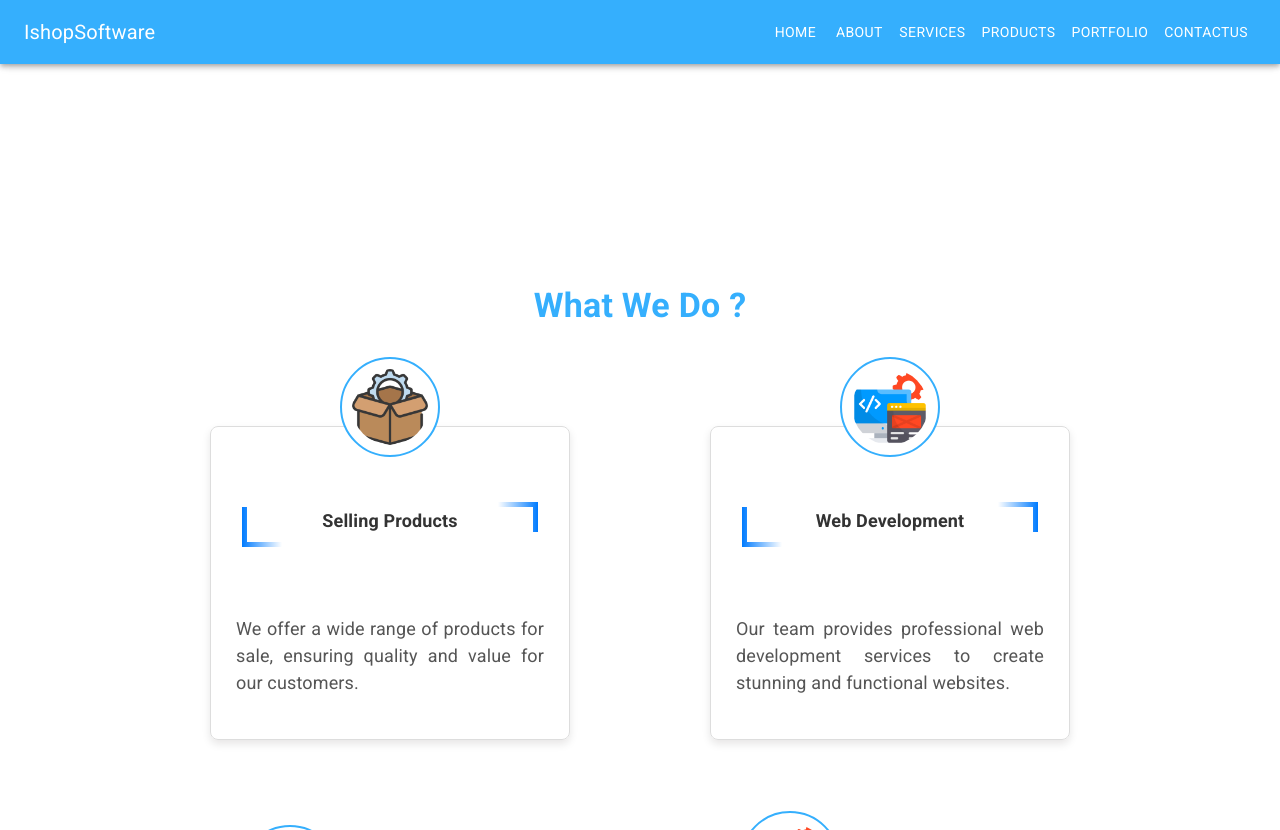
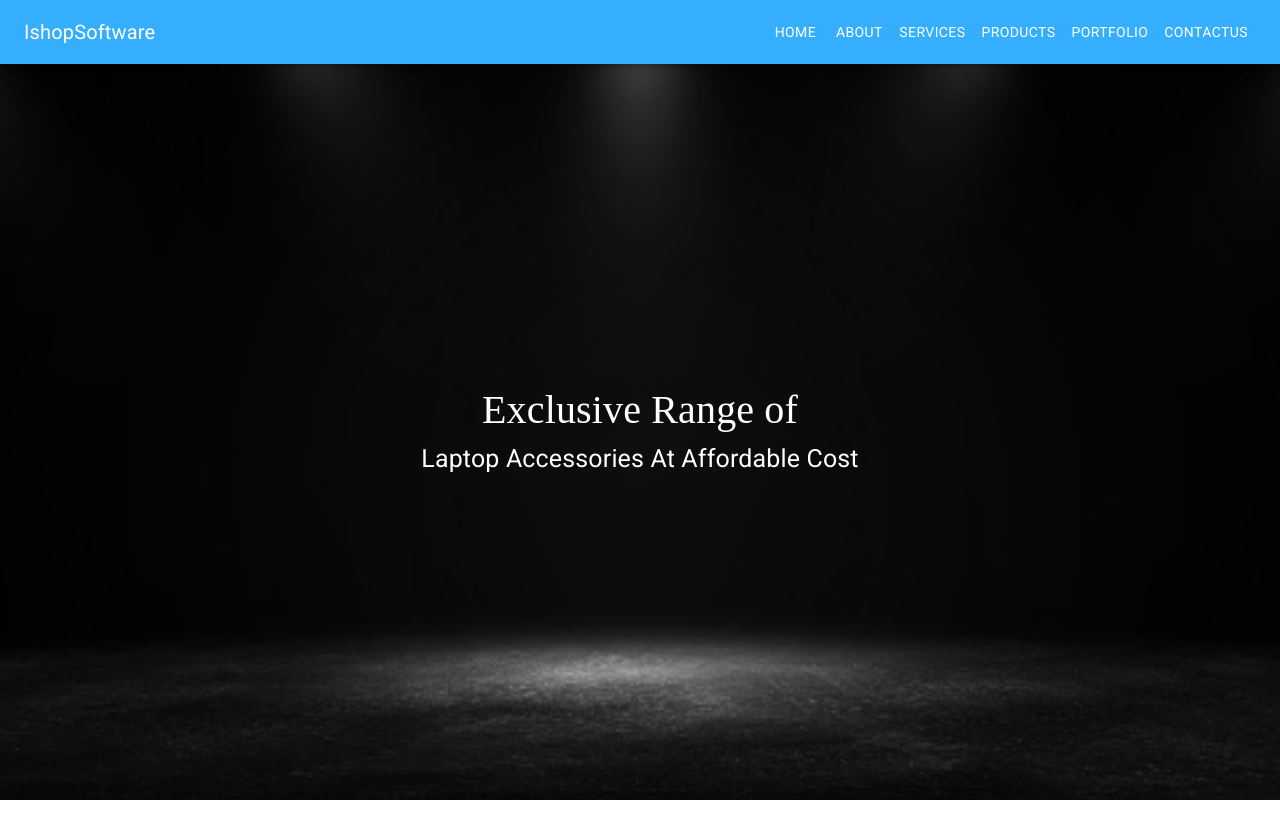
Before and after one commit to Ishop-software/iShopSoftWebsite, a React (Create React App) app: page /services in a window 1280 px wide. After the commit the page ends 800 px from the top, so only its background shows below. Built offline with nearby package versions, Linux system fonts and the light colour scheme; a web font is replaced by a local one.

Commit message:
50% Complete

```diff
--- a/src/App.css
+++ b/src/App.css
@@ -1,5 +1,6 @@
 .App {
   text-align: center;
+  overflow: hidden;
 }
 
 .App-logo {
--- a/src/App.js
+++ b/src/App.js
@@ -24,6 +24,12 @@ function App() {
         <Route exact path='/portfolio' element={<Portfolio />} />
         <Route exact path='/contactus' element={<ContactUs />} />
       </Routes>
+      <Home />
+      <About />
+      <Service />
+      <Product />
+      <Portfolio />
+      <ContactUs />
       <Footer />
     </BrowserRouter>
   );
--- a/src/Pages/About/About.css
+++ b/src/Pages/About/About.css
@@ -3,10 +3,8 @@
 .container {
     padding: 50px;
     margin: 0 auto;
-    padding-top: -900px;
     font-weight: 800;
     text-align: center;
-
     animation: fadeIn 2s ease-in-out, slideInFromBottom 2s ease-out;
 }
 
@@ -94,7 +92,7 @@ html {
 
 @media only screen and (max-width: 400px) {
     .container {
-        padding-top: 800px;
+
         display: flex;
         flex-direction: column;
 
@@ -120,7 +118,7 @@ html {
 
 @media only screen and (min-width: 400px) and (max-width:749px) {
     .container {
-        padding-top: 550px;
+
         background-color: aqua;
 
 
@@ -148,10 +146,7 @@ html {
 }
 
 @media only screen and (min-width: 750px) and (max-width:999px) {
-    .container {
-        padding-top: 600px;
 
-    }
 
     .content {
         width: 90%;
@@ -169,11 +164,7 @@ html {
 
 /* Medium devices (landscape tablets, 768px and up) */
 @media only screen and (min-width: 1000px) and (max-width:1199px) {
-    .container {
 
-        padding-top: 270px;
-
-    }
 
     .title {}
 
@@ -193,7 +184,6 @@ html {
 
     .container {
 
-        padding-top: 230px;
         font-weight: 800;
 
     }
@@ -212,7 +202,7 @@ html {
 
     .container {
 
-        padding-top: 250px;
+
         font-weight: 800;
     }
 }
--- a/src/Pages/About/About.js
+++ b/src/Pages/About/About.js
@@ -7,7 +7,7 @@ import image from "../../Assets/AboutUsImages/aboutimage.jpg";
 const AboutUs = () => {
   return (
     <div className="container">
-      <Typography className="title" style={{ color: "#35AFFD", fontWeight: "bold", fontFamily: "Merriweather Sans", margin: "30px", }} sx={{ fontSize: { lg: "30px", sm: "28px", xs: "20px" } }}>About Us</Typography>
+      <Typography className="title" style={{ color: "#35AFFD", fontWeight: "bold", fontFamily: "Merriweather Sans" }} sx={{ fontSize: { lg: "30px", sm: "28px", xs: "20px" } }}>About Us</Typography>
       <div className='wrap' style={{ gap: "50px", height: "100%" }}>
         <Typography className="content" style={{ fontSize: "18px", textAlign: "justify", color: "black", }}>&nbsp;&nbsp;&nbsp;&nbsp;
           We I Shop, situated at Thiruvarur H O, Tiruvarur, Tamil Nadu, is the home of the most useful technological devices in today's age. We deal in a wide range of computers, laptops and accessories that make the use of technology easier. We have the chance to gain a huge number of customers for ourselves by providing the best quality products and services. Prior to everything, we place top-quality products which have helped us to make a place for ourselves in the market. Our experience over the years in the industry aided us to make advancements and live up to industry norms and terms that guided us to make better progress. With uninterrupted efforts towards becoming what we want to and having an irreplaceable place in the market, has only helped us to be nothing but the best.
--- a/src/Pages/Home/Home.css
+++ b/src/Pages/Home/Home.css
@@ -1,9 +1,6 @@
-/* src/Home.css */
-
 html,
 body {
     margin: 0;
-    padding-top: 30px;
     overflow-x: hidden;
     width: 100%;
     height: 100%;
@@ -13,8 +10,9 @@ body {
     position: relative;
     width: 100%;
     height: 100vh;
-    /* Full screen height */
     overflow: hidden;
+    margin-top: 2500px;
+
 }
 
 .slide-container {
--- a/src/Pages/Portfolio/Portfolio.css
+++ b/src/Pages/Portfolio/Portfolio.css
@@ -7,8 +7,9 @@
   margin: 0;
   background-color: #f0f0f0;
 }
+
 .portfolio-flexbox {
-  padding-top: 54%;
+  padding-top: 2%;
   padding-bottom: 2%;
   background: #F4F5FA;
   display: flex;
@@ -16,16 +17,18 @@
   align-items: center;
   flex-wrap: wrap;
 }
+
 .portfolio-cardsection {
   background: #FFF;
   width: 450px;
   margin: 20px;
-  box-shadow: 0px 0px 20px rgba(0,0,0,0.05);
+  box-shadow: 0px 0px 20px rgba(0, 0, 0, 0.05);
   box-sizing: border-box;
   padding: 20px;
   border-radius: 5px;
 }
- .portfolio-imgsection {
+
+.portfolio-imgsection {
   height: 200px;
   width: 100%;
   border-radius: 5px;
--- a/src/Pages/Product/Product.css
+++ b/src/Pages/Product/Product.css
@@ -3,12 +3,13 @@ body {
   display: flex;
   justify-content: center;
   align-items: center;
-  height: 100vh;
+
   margin: 0;
   background-color: #f0f0f0;
 }
+
 .product-flexbox {
-  padding-top: 45%;
+  padding-top: 5%;
   padding-bottom: 2%;
   background: #F4F5FA;
   display: flex;
@@ -16,16 +17,18 @@ body {
   align-items: center;
   flex-wrap: wrap;
 }
-.product-cardsection{
+
+.product-cardsection {
   background: #FFF;
   width: 300px;
   margin: 20px;
-  box-shadow: 0px 0px 20px rgba(0,0,0,0.05);
+  box-shadow: 0px 0px 20px rgba(0, 0, 0, 0.05);
   box-sizing: border-box;
-  padding: 20px;
+
   border-radius: 5px;
 }
- .img-section{
+
+.img-section {
   height: 200px;
   width: 100%;
   border-radius: 5px;
@@ -33,15 +36,15 @@ body {
 
 
 @media (max-width: 768px) {
-  .product-flexbox  {
-    padding-top: 135%;
+  .product-flexbox {
+
     padding-bottom: 4%;
   }
 }
 
 @media (max-width: 480px) {
   .product-flexbox {
-    padding-top: 405%;
+
     padding-bottom: 5%;
   }
 }
--- a/src/Pages/Services/Service.css
+++ b/src/Pages/Services/Service.css
@@ -1,50 +1,47 @@
-/* src/Services.css */
+.main {
+    background-color: #35AFFD;
 
+}
 
 .services-container {
     display: flex;
     flex-wrap: wrap;
     justify-content: space-around;
     align-items: center;
-    margin: 40px;
+    margin-top: 60px;
 
 }
 
-.main {
-    margin-top: 400px;
-
-}
 
 .service-card {
 
     border: 1px solid #ddd;
     border-radius: 8px;
     margin: 20px;
-    padding: 20px;
     max-width: 350px;
     flex: 1 0 21%;
-    box-shadow: 0 4px 8px rgba(19, 2, 2, 0.1);
     transition: transform 0.2s ease-in-out;
     display: flex;
     flex-direction: column;
     justify-content: center;
     align-items: center;
+    background-color: white;
+    height: 300px;
 }
 
 .service-card:hover {
     transform: translateY(-5px);
-    box-shadow: 2px 4px 8px #35AFFD;
+    box-shadow: 2px 6px 8px rgba(255, 255, 255, 0.5);
 }
 
-.service-title {
-    font-size: 1.5em;
-    margin-bottom: 10px;
-    color: #333;
-}
 
 .service-description {
-    font-size: 18px;
+    font-size: 16px;
     color: #555;
+    margin: 20px;
+    display: flex;
+    text-align: justify;
+    width: 200px;
 }
 
 .service-image {
@@ -55,33 +52,25 @@
     margin: -90px auto 0;
     background: white;
     ;
-    border: 2px solid #35AFFD;
-    ;
-}
-
-.service-image img {
-    width: 10px;
-    height: 10px;
-    margin-top: 20px;
+    border: 10px solid #35AFFD;
+    transition: transform 1s;
 }
 
 
-
-.service_logo {
-    width: 130px;
-    height: 130px;
-    border-radius: 50%;
+.service-title {
+    height: 35px;
+    width: 80%;
+    display: flex;
+    justify-content: center;
+    align-items: center;
+    background: white;
+    margin: 20px;
+    position: relative;
+    font-size: 18px;
+    text-align: center
 }
 
-.service-title {
-    height: 35px;
-    width: 90%;
-    background: white;
-    margin: 50px auto;
-    position: relative;
-    font-size: 18px;
-    text-align: center;
-}
+
 
 .service-title::after {
     content: '';
@@ -91,7 +80,7 @@
     position: absolute;
     right: -5px;
     top: -5px;
-    z-index: -1;
+    z-index: -2;
 }
 
 .service-title::before {
@@ -101,10 +90,15 @@
     height: 30px;
     background: linear-gradient(to right, #007bff, white);
     position: absolute;
-    padding: 20px;
     left: -5px;
     bottom: -5px;
     z-index: -1;
+}
+
+.service-image:hover {
+    transform: rotate(360deg);
+    box-shadow: 2px 6px 8px rgba(255, 255, 255, 0.5);
+
 }
 
 @media only screen and (max-width: 600px) {
@@ -124,16 +118,11 @@
         max-width: 100%;
     }
 
-    .main {
-        margin-top: 1600px;
-    }
-
     .service-title {
         font-size: 20px;
     }
 }
 
-/* Responsive styles for tablet screens (two by two) */
 @media only screen and (min-width: 601px) and (max-width: 900px) {
     .services-container {
         justify-content: space-around;
@@ -148,32 +137,44 @@
         max-width: 45%;
     }
 
-    .main {
-        margin-top: 1700px;
-    }
+
 }
 
-/* Responsive styles for laptop screens (three by one) */
-@media only screen and (min-width: 901px) and (max-width: 1300px) {
+@media only screen and (min-width: 901px) and (max-width: 1250px) {
     .services-container {
         display: flex;
         gap: 100px;
-        justify-content: center;
+        justify-content: space-evenly;
         align-items: center;
         text-align: justify;
     }
 
     .service-card {
         flex: 1 0 30%;
-        max-width: 30%;
-
+        max-width: 50%;
+        gap: 10px;
     }
 
     .service-description {
-        padding: 5px;
+        font-size: 20px;
+        color: #555;
+        margin: 15px;
+        display: flex;
+        text-align: justify;
+        width: 350px;
     }
 
-    .main {
-        margin-top: 1000px;
+    .service-title {
+        height: 60px;
+        width: 70%;
+        display: flex;
+        justify-content: center;
+        align-items: center;
+        background: white;
+        margin: 20px;
+        position: relative;
+        font-size: 25px;
+        text-align: center
     }
+
 }
--- a/src/Pages/Services/Service.js
+++ b/src/Pages/Services/Service.js
@@ -10,11 +10,15 @@ import { Typography } from '@material-ui/core';
 function ServiceCard({ title, description, image }) {
   return (
 
-    <div className="service-card">
+    <div className="service-card" >
       <img className='service-image' src={image}></img>
-      <h2 className="service-title">{title}</h2>
+      <h2 className="service-title" >{title}</h2>
       <p className="service-description">{description}</p>
+
     </div>
+
+
+
   )
 }
 function Service() {
@@ -42,17 +46,16 @@ function Service() {
   ];
 
   return (
-    <div className='main'>
-      <Typography variant='h4' style={{ fontWeight: "bold", textAlign: "center", margin: "80px", color: "#35AFFD" }}>What We Do ?</Typography>
+    <div className='main' style={{ padding: "50px" }}>
+      <Typography variant='h4' style={{ fontWeight: "bold", textAlign: "center", color: "white", }}>What We Do ?</Typography>
       <div className="services-container" >
 
         {services.map((service, index) => (
           <ServiceCard className="service" key={index} image={service.image} title={service.title} description={service.description} />
         ))}
-        <div className='shadowOne'></div>
-        <div className='shadowTwo'></div>
+
       </div>
-    </div>
+    </div >
 
 
 
```
